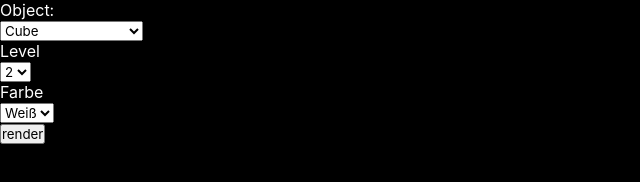
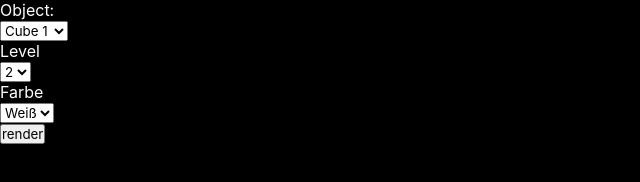
Before and after one commit to julian-blohm/computergraphic, a website built with webpack: page src/index.html in a window 1280 px wide. Shown: the whole page, without its empty margins (0-640 px from the left). Built offline with nearby package versions, Linux system fonts and the light colour scheme; what three-orbitcontrols-ts would draw is missing.

Commit message:
the menu with the objects now renders automaticly

```diff
--- a/src/index.html
+++ b/src/index.html
@@ -11,8 +11,6 @@
             <label>Object:</label>
             <br />
             <select id="objectSelect">
-                <option value="0">Cube</option>
-                <option value="1">Sierpinsky pyramid</option>
             </select>
         </div>
         <div id="menu">
--- a/src/js/fractrals/Fractral.ts
+++ b/src/js/fractrals/Fractral.ts
@@ -2,11 +2,13 @@ import Scene from '../scene/Scene'
 
 export default abstract class Fractral {
   private scene: Scene
+  private name: string
   private color: string
   private level: number
 
-  public constructor(scene: Scene, color = 'white', level = 2) {
+  public constructor(scene: Scene, name: string, color = 'white', level = 2) {
     this.scene = scene
+    this.name = name
     this.color = color
     this.level = level
   }
@@ -61,6 +63,10 @@ export default abstract class Fractral {
   public get getMainScene(): Scene {
     return this.scene
   }
+
+  public get getName(): string {
+    return this.name
+  }
   public get getColor(): string {
     return this.color
   }
--- a/src/js/scene/Scene.ts
+++ b/src/js/scene/Scene.ts
@@ -2,7 +2,7 @@ import * as _three from 'three'
 import { OrbitControls } from 'three-orbitcontrols-ts'
 
 import Cube from '../fractrals/Cube'
-import Fractral from '../fractrals/Fractral'
+import { stringify } from 'querystring'
 
 export default class Scene {
   private scene: _three.Scene
@@ -10,7 +10,7 @@ export default class Scene {
   private renderer: _three.WebGLRenderer
   private controller: OrbitControls
   private objectIndex: number
-  private objectList: Fractral[]
+  private objectList: any[]
   private play: boolean
 
   public constructor() {
@@ -42,8 +42,16 @@ export default class Scene {
     spotLight.shadow.mapSize.width = 1024
     spotLight.shadow.mapSize.height = 1024
     this.scene.add(spotLight)
-    this.addObjects()
+    this.addObjectsToList()
+    this.renderObjectListMenu()
     this.renderObject()
+  }
+
+  private addObjectsToList(): void {
+    this.objectList.push(new Cube(this, 'Cube 1', 'red'))
+    this.objectList.push(new Cube(this, 'Cube 2', 'green'))
+    this.objectList.push(new Cube(this, 'Cube 3'))
+    this.objectList.push(new Cube(this, 'Cube 4', 'yellow'))
   }
 
   public start(): void {
@@ -90,10 +98,15 @@ export default class Scene {
     }
   }
 
-  private addObjects(): void {
-    this.objectList.push(new Cube(this))
+  private renderObjectListMenu(): void {
+    const objectListMenu = document.getElementById('objectSelect')
+    for (let i = 0; i < this.objectList.length; i++) {
+      const opt = document.createElement('option')
+      opt.appendChild(document.createTextNode(this.objectList[i].getName))
+      opt.value = i.toString()
+      objectListMenu.appendChild(opt)
+    }
   }
-
   public get getScene(): _three.Scene {
     return this.scene
   }
```
